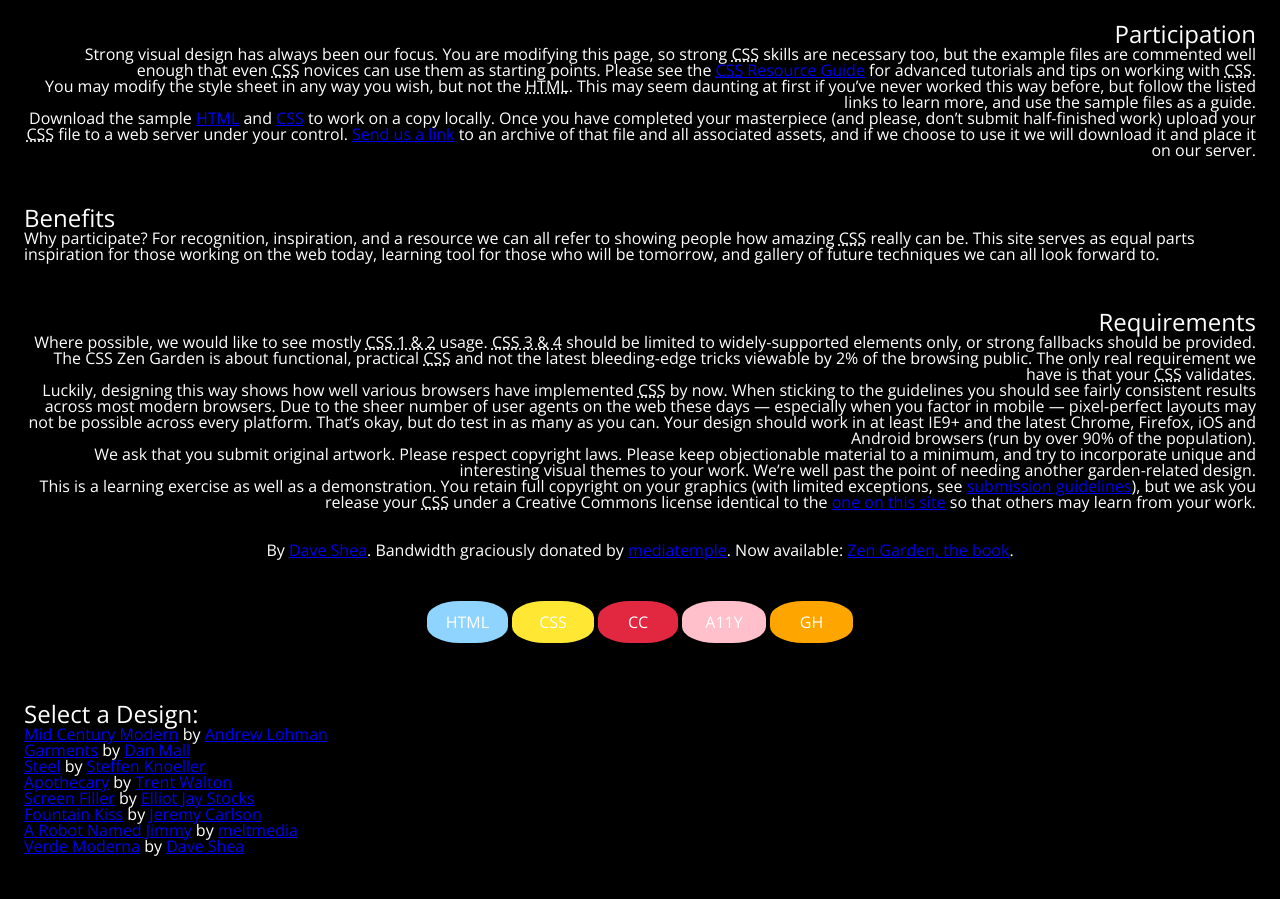
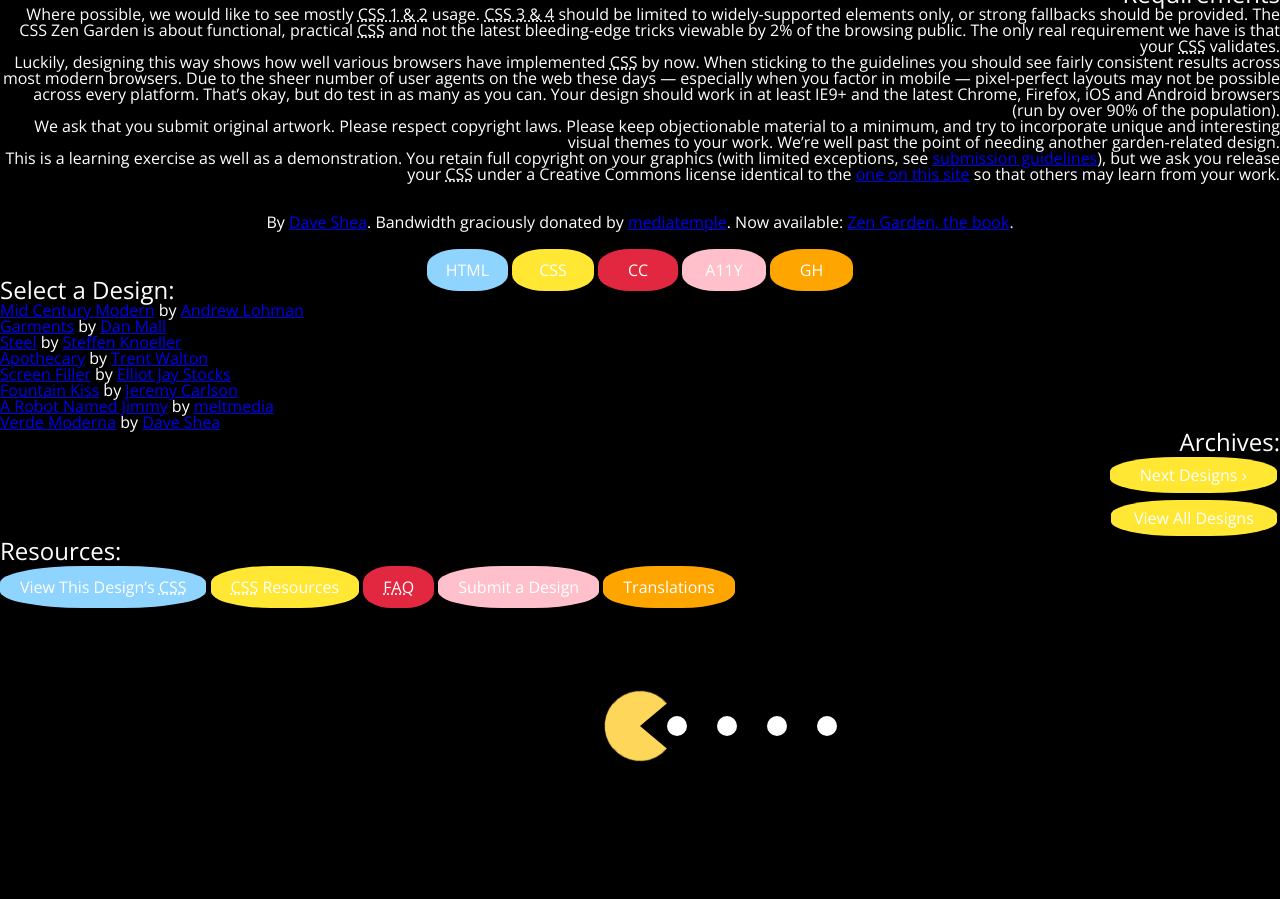
Before and after one commit to TrentonSouth/WDD331, a website: page ZenGarden/index.html in a window 1280 px wide. Shown: the part 714-1613 px from the top of the page. After the commit the page ends 1497 px from the top, so only its background shows below. Drawn offline with nearby package versions, Linux system fonts and the light colour scheme.

Commit message:
Added Pacman

```diff
--- a/ZenGarden/sass/base/_basicstyle.scss
+++ b/ZenGarden/sass/base/_basicstyle.scss
@@ -33,9 +33,11 @@ h3 {
   font-size: 1.5rem;
 }
 
+/* Please don't do this at the root element. Choose your divs. It messes up pacman.
 div {
   padding: 1.5rem .5rem;
 }
+*/
 
 .summary {
   text-align: right;
--- /dev/null
+++ b/ZenGarden/sass/components/_pacman.scss
@@ -0,0 +1,86 @@
+$pacmanColor: #fed75a;
+$pelletColor: white;
+$pacman-size: 70px;
+
+
+.extra1 {
+  border-radius: 50%;
+  margin: 0 auto;
+  margin-top: 5em;
+  border-radius: 100em 100em 0 0;
+  -webkit-transform-origin: bottom;
+          transform-origin: bottom;
+  -webkit-animation: eating-top 0.5s infinite;
+          animation: eating-top 0.5s infinite;
+}
+.extra1,
+.extra1::before {
+  width: $pacman-size;
+  height: calc(70px/2);
+  background: $pacmanColor;
+}
+.extra1::before {
+  content: '';
+  display: block;
+  margin-top: calc(70px/2);
+  position: absolute;
+  -webkit-transform-origin: top;
+          transform-origin: top;
+  border-radius: 0 0 100em 100em;
+  -webkit-transform: rotate(80deg);
+          transform: rotate(80deg);
+  -webkit-animation: eating-bottom 0.5s infinite;
+          animation: eating-bottom 0.5s infinite;
+}
+.extra1::after {
+  position: absolute;
+  border-radius: 100em;
+  content: '';
+  display: block;
+  height: 20px;
+  width: 20px;
+  margin-top: calc((70px / 2) - 10px);
+  margin-left: calc((70px / 2) - 10px);
+  -webkit-transform-origin: pac-man-center;
+          transform-origin: pac-man-center;
+  -webkit-animation: pac-man-center 0.5s infinite, pacman-pellet 0.5s -0.33s infinite linear;
+          animation: pac-man-center 0.5s infinite, pacman-pellet 0.5s -0.33s infinite linear;
+}
+@keyframes eating-top{
+  0%{ transform: rotate(-40deg); }
+  50% { transform: rotate(0deg); }
+  100%{ transform: rotate(-40deg); }
+}
+
+@keyframes eating-bottom{
+  0%{ transform: rotate(80deg); }
+  50% { transform: rotate(0deg); }
+  100%{ transform: rotate(80deg); }
+}
+
+@keyframes pac-man-center{
+  0%{ transform: rotate(40deg); }
+  50% { transform: rotate(0deg); }
+  100%{ transform: rotate(40deg); }
+}
+
+@keyframes pacman-pellet {
+  0%{
+    opacity: 7;
+    box-shadow:
+      70px 0 0 0 $pelletColor,
+      120px 0 0 0 $pelletColor,
+      170px 0 0 0 $pelletColor,
+      220px 0 0 0 $pelletColor
+    ;
+  }
+  100% {
+    box-shadow:
+      20px 0 0 0 $pelletColor,
+      70px 0 0 0 $pelletColor,
+      120px 0 0 0 $pelletColor,
+      170px 0 0 0 $pelletColor
+    ;
+  }
+
+}
--- a/ZenGarden/sass/pages/_zengarden.scss
+++ b/ZenGarden/sass/pages/_zengarden.scss
@@ -20,3 +20,4 @@
 @import '../components/nav';
 @import '../components/buttons';
 @import '../components/ghosts';
+@import '../components/pacman';
```
Also changed, not shown: ZenGarden/css/main.css (deleted), ZenGarden/style.css, 2 other files.
